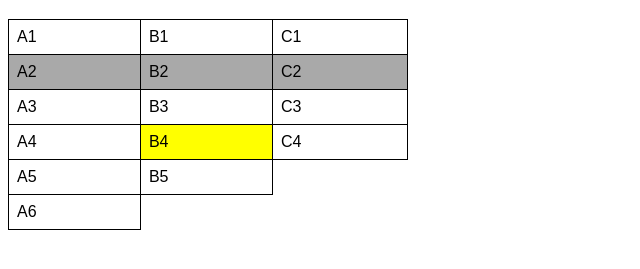
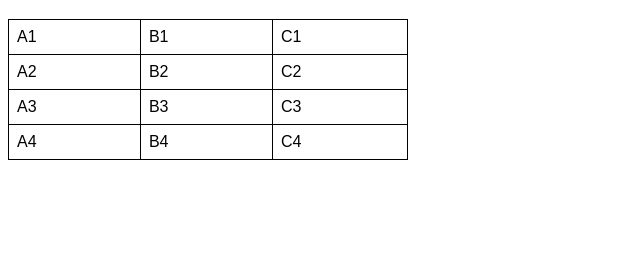
Before and after one commit to Guifres/Html-css, a plain HTML site: page exercicios/exe023/tabela.html in a window 1280 px wide. Shown: the part 61-330 px from the top of the page, without its empty margins (0-640 px from the left). Drawn offline with Linux system fonts and the light colour scheme.

Commit message:
Update tabela.html

```diff
--- a/exercicios/exe023/tabela.html
+++ b/exercicios/exe023/tabela.html
@@ -14,17 +14,9 @@
             border-collapse: collapse;
         }
 
-        tr.linha {
-            background-color: darkgray;
-        }
-
         td {
             border: 1px solid black;
             padding: 8px;
-        }
-
-        td.dado {
-            background-color: yellow;
         }
 
     </style>
@@ -44,7 +36,7 @@
             <td>B1</td>
             <td>C1</td>
         </tr>
-        <tr class="linha"> <!--Segunda linha-->
+        <tr> <!--Segunda linha-->
             <td>A2</td>
             <td>B2</td>
             <td>C2</td>
@@ -56,15 +48,8 @@
         </tr>
         <tr> <!--Quarta linha-->
             <td>A4</td>
-            <td class="dado">B4</td>
+            <td>B4</td>
             <td>C4</td>
-        </tr>
-        <tr>
-            <td>A5</td>
-            <td>B5</td>
-        </tr>
-        <tr>
-            <td>A6</td>
         </tr>
     </table>
 </body>
```
